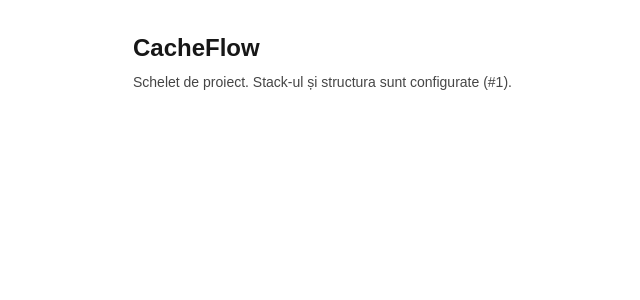
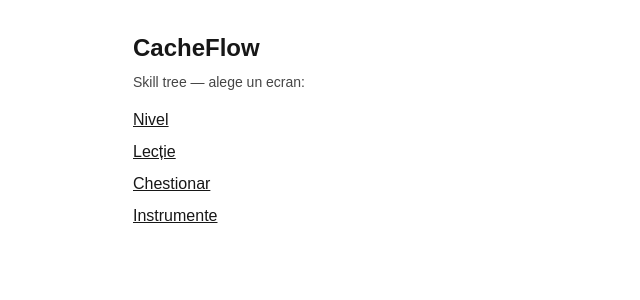
Before and after one commit to CacheFlow-Project/CacheFlow, a Next.js app: page / in a window 1280 px wide. Shown: the top 300 px of the page, without its empty margins (299-939 px from the left). Built offline with nearby package versions, Linux system fonts and the light colour scheme.

Commit message:
feat: rutare intre ecrane + client Supabase din env (#51)

```diff
--- /dev/null
+++ b/app/chestionar/page.tsx
@@ -0,0 +1,13 @@
+import Link from "next/link";
+
+export default function ChestionarPage() {
+  return (
+    <main className="mx-auto w-full max-w-md px-4 py-8">
+      <h1 className="text-2xl font-bold">Chestionar</h1>
+      <p className="mt-2 text-sm opacity-80">Ecran placeholder.</p>
+      <Link href="/" className="mt-4 inline-block underline">
+        ← Înapoi
+      </Link>
+    </main>
+  );
+}
--- /dev/null
+++ b/app/instrumente/page.tsx
@@ -0,0 +1,13 @@
+import Link from "next/link";
+
+export default function InstrumentePage() {
+  return (
+    <main className="mx-auto w-full max-w-md px-4 py-8">
+      <h1 className="text-2xl font-bold">Instrumente</h1>
+      <p className="mt-2 text-sm opacity-80">Ecran placeholder</p>
+      <Link href="/" className="mt-4 inline-block underline">
+        ← Înapoi
+      </Link>
+    </main>
+  );
+}
--- /dev/null
+++ b/app/lectie/page.tsx
@@ -0,0 +1,13 @@
+import Link from "next/link";
+
+export default function LectiePage() {
+  return (
+    <main className="mx-auto w-full max-w-md px-4 py-8">
+      <h1 className="text-2xl font-bold">Lecție</h1>
+      <p className="mt-2 text-sm opacity-80">Ecran placeholder</p>
+      <Link href="/" className="mt-4 inline-block underline">
+        ← Înapoi
+      </Link>
+    </main>
+  );
+}
--- /dev/null
+++ b/app/nivel/page.tsx
@@ -0,0 +1,13 @@
+import Link from "next/link";
+
+export default function NivelPage() {
+  return (
+    <main className="mx-auto w-full max-w-md px-4 py-8">
+      <h1 className="text-2xl font-bold">Nivel</h1>
+      <p className="mt-2 text-sm opacity-80">Ecran placeholder</p>
+      <Link href="/" className="mt-4 inline-block underline">
+        ← Înapoi
+      </Link>
+    </main>
+  );
+}
--- a/app/page.tsx
+++ b/app/page.tsx
@@ -1,10 +1,24 @@
+import Link from "next/link";
+
+const screens = [
+  { href: "/nivel", label: "Nivel" },
+  { href: "/lectie", label: "Lecție" },
+  { href: "/chestionar", label: "Chestionar" },
+  { href: "/instrumente", label: "Instrumente" },
+];
+
 export default function Home() {
   return (
     <main className="mx-auto w-full max-w-md px-4 py-8">
       <h1 className="text-2xl font-bold">CacheFlow</h1>
-      <p className="mt-2 text-sm opacity-80">
-        Schelet de proiect. Stack-ul și structura sunt configurate (#1).
-      </p>
+      <p className="mt-2 text-sm opacity-80">Skill tree — alege un ecran:</p>
+      <nav className="mt-4 flex flex-col gap-2">
+        {screens.map((screen) => (
+          <Link key={screen.href} href={screen.href} className="underline">
+            {screen.label}
+          </Link>
+        ))}
+      </nav>
     </main>
   );
 }
--- /dev/null
+++ b/lib/supabase/client.ts
@@ -0,0 +1,12 @@
+import { createBrowserClient } from "@supabase/ssr";
+
+/**
+ * Client Supabase pentru componente de browser (Client Components).
+ * Citește configurarea din variabilele de mediu (.env.local).
+ */
+export function createClient() {
+  return createBrowserClient(
+    process.env.NEXT_PUBLIC_SUPABASE_URL!,
+    process.env.NEXT_PUBLIC_SUPABASE_ANON_KEY!,
+  );
+}
--- /dev/null
+++ b/lib/supabase/server.ts
@@ -0,0 +1,33 @@
+import { createServerClient } from "@supabase/ssr";
+import { cookies } from "next/headers";
+
+/**
+ * Client Supabase pentru cod care rulează pe server (Server Components,
+ * Server Actions, Route Handlers). `cookies()` este async în Next.js 16.
+ * Citește configurarea din variabilele de mediu (.env.local).
+ */
+export async function createClient() {
+  const cookieStore = await cookies();
+
+  return createServerClient(
+    process.env.NEXT_PUBLIC_SUPABASE_URL!,
+    process.env.NEXT_PUBLIC_SUPABASE_ANON_KEY!,
+    {
+      cookies: {
+        getAll() {
+          return cookieStore.getAll();
+        },
+        setAll(cookiesToSet) {
+          try {
+            cookiesToSet.forEach(({ name, value, options }) =>
+              cookieStore.set(name, value, options),
+            );
+          } catch {
+            // Apelat dintr-un Server Component — se poate ignora dacă
+            // sesiunea e reîmprospătată în proxy.ts (middleware). Vezi #44.
+          }
+        },
+      },
+    },
+  );
+}
--- a/package.json
+++ b/package.json
@@ -15,6 +15,8 @@
     "format:check": "prettier --check ."
   },
   "dependencies": {
+    "@supabase/ssr": "0.12.7",
+    "@supabase/supabase-js": "2.119.0",
     "next": "16.4.5",
     "react": "19.3.0",
     "react-dom": "19.3.0"
```
Also changed, not shown: 2 other files (tests, documents, lock files or other folders).
